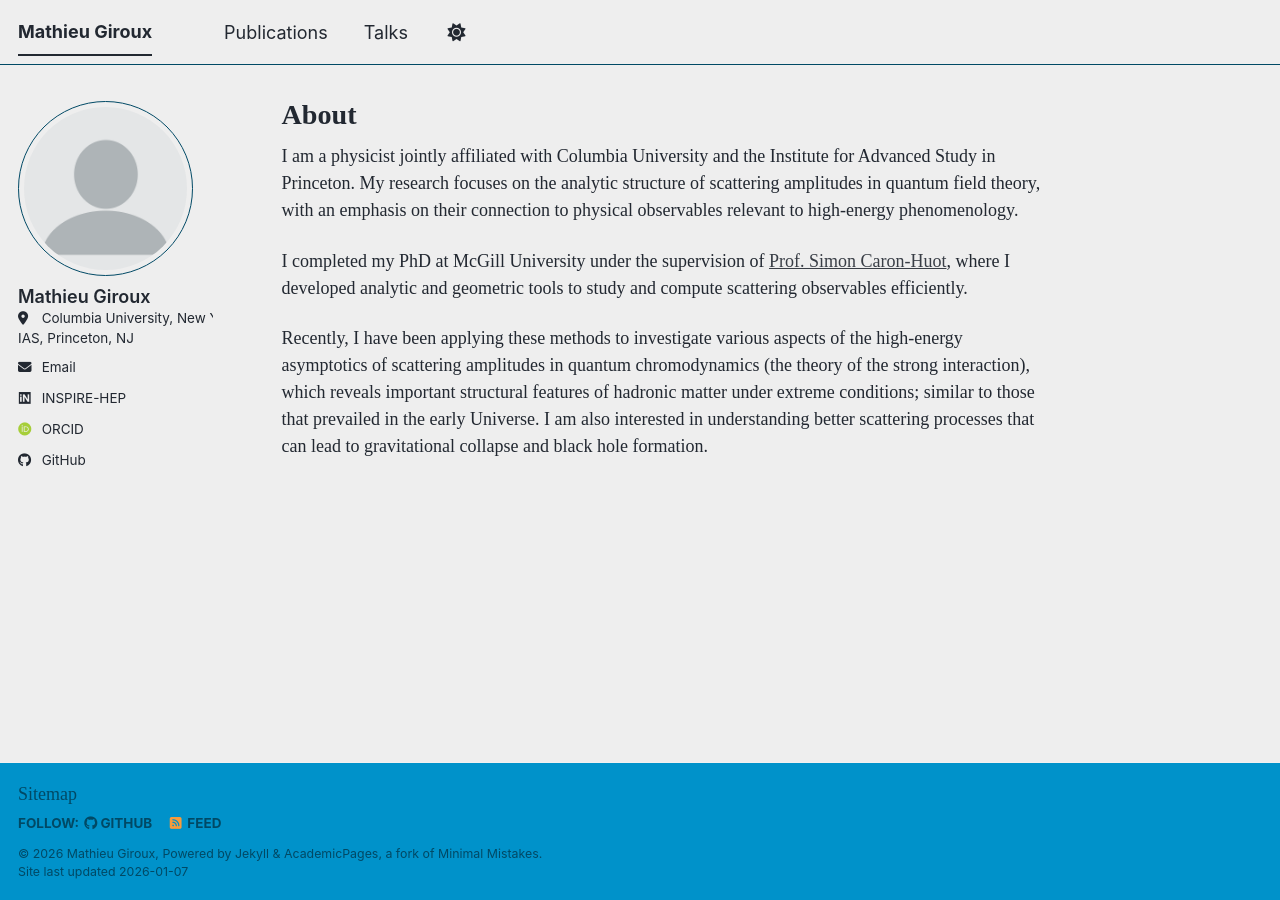
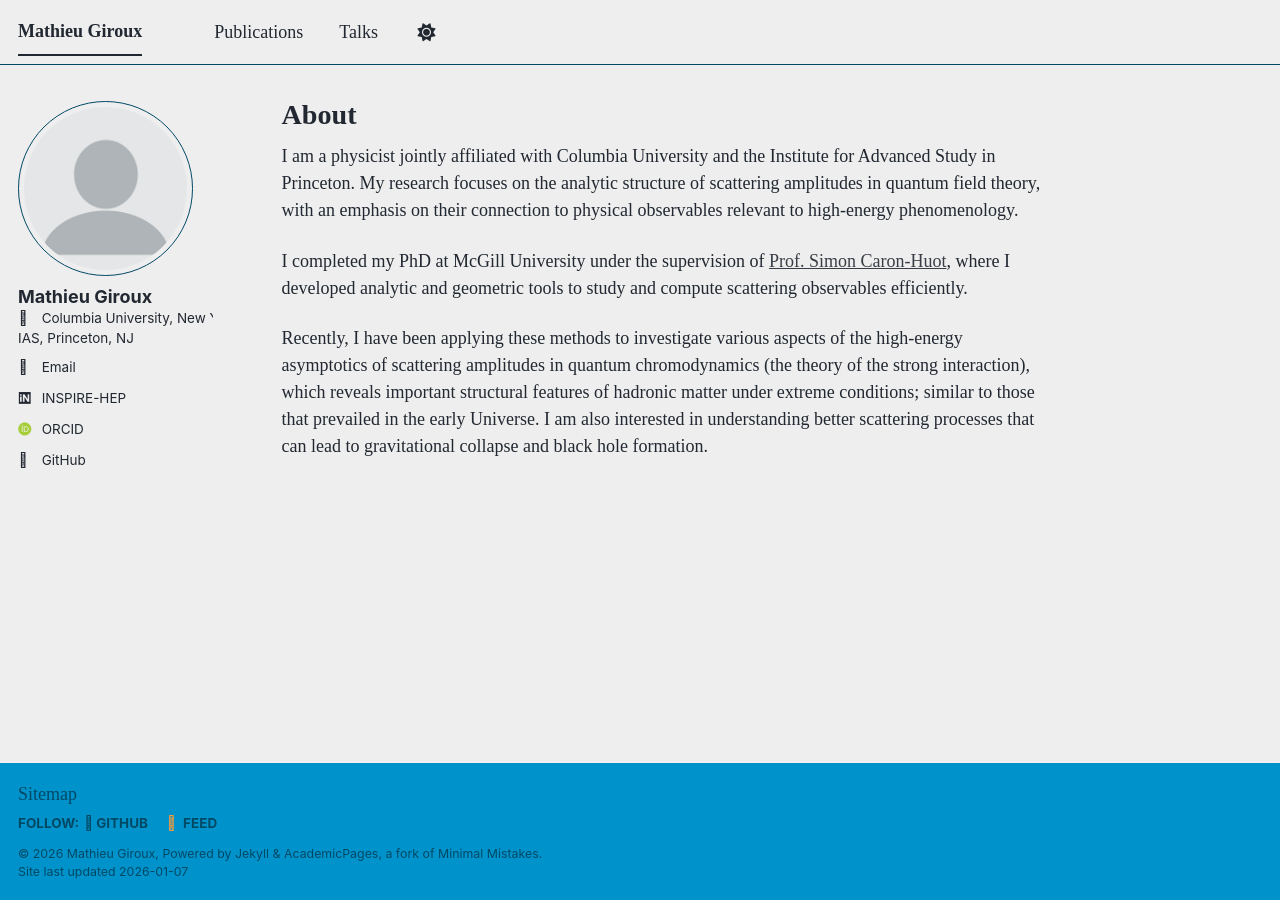
Before and after one commit to StrangeQuark007/StrangeQuark007.github.io, a Jekyll site: the page built from _pages/about.md, in a window 1280 px wide. Built offline with Jekyll 4.4.1, drawn with Linux system fonts in a browser that asks for light colours; some web fonts are replaced; a script bundle is joined from its source files by our own code; library files that are not in the unit come from our copies.

Commit message:
Update main.scss

```diff
--- a/assets/css/main.scss
+++ b/assets/css/main.scss
@@ -43,45 +43,38 @@
 ;
 
 /* ===============================
-   Global typography override
+   Typography: Times for text only
+   (do NOT affect icon fonts)
    =============================== */
 
 body {
   font-family: "Times New Roman", Times, serif;
 }
 
-h1, h2, h3, h4, h5, h6 {
+/* Main content areas */
+.page__content,
+.archive,
+.archive__item,
+.archive__item-title,
+.page__title,
+.page__lead,
+.sidebar,
+.masthead__inner-wrap,
+.page__footer {
+  font-family: "Times New Roman", Times, serif;
+}
+
+/* Headings */
+.page__content h1, .page__content h2, .page__content h3,
+.page__content h4, .page__content h5, .page__content h6,
+.archive__item-title, .page__title {
   font-family: "Times New Roman", Times, serif;
   font-weight: 600;
 }
 
-.masthead,
-.nav__title,
-.page__footer,
-.page__content,
-.archive__item,
-.archive__item-title {
-  font-family: "Times New Roman", Times, serif;
+/* IMPORTANT: keep icon fonts intact */
+.fa, .fas, .far, .fal, .fab,
+.ai, [class^="ai-"], [class*=" ai-"],
+.icon, .icon::before, .icon::after {
+  font-family: inherit; /* do nothing */
 }
-
-/* ===============================
-   Fix icon fonts (Font Awesome / Academicons)
-   =============================== */
-
-/* Font Awesome (solid/brands) */
-.fa, .fas, .far, .fal, .fab,
-i.fa, i.fas, i.far, i.fal, i.fab {
-  font-family: "Font Awesome 6 Free", "Font Awesome 5 Free", "Font Awesome 6 Brands", "Font Awesome 5 Brands" !important;
-}
-
-/* Some themes use these to indicate icon font weight */
-.fas { font-weight: 900 !important; }
-.far { font-weight: 400 !important; }
-.fab { font-weight: 400 !important; }
-
-/* Academicons (Google Scholar / ORCID / INSPIRE etc.) */
-.ai, .ai::before,
-[class^="ai-"], [class*=" ai-"],
-.academicons, .academicons::before {
-  font-family: "Academicons" !important;
-}
```
